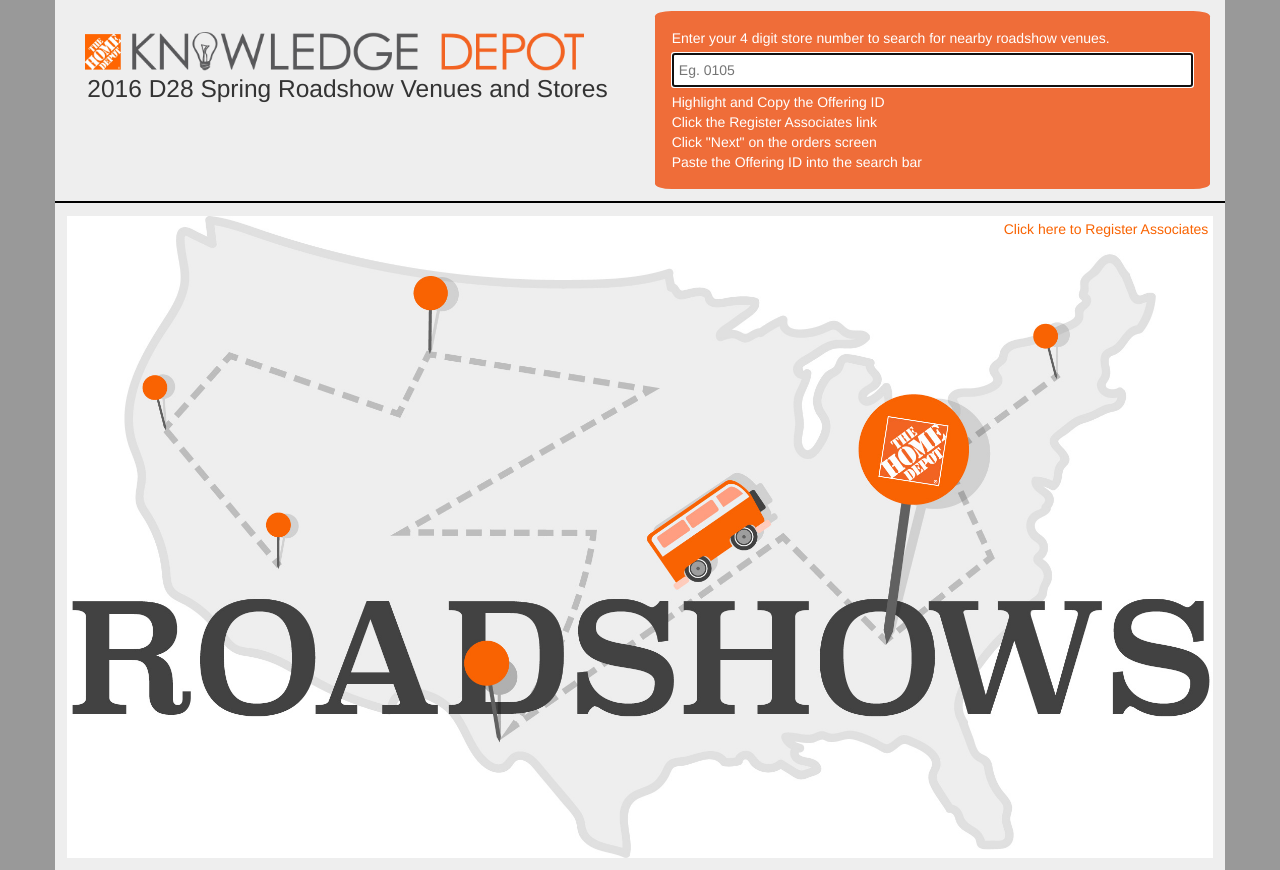
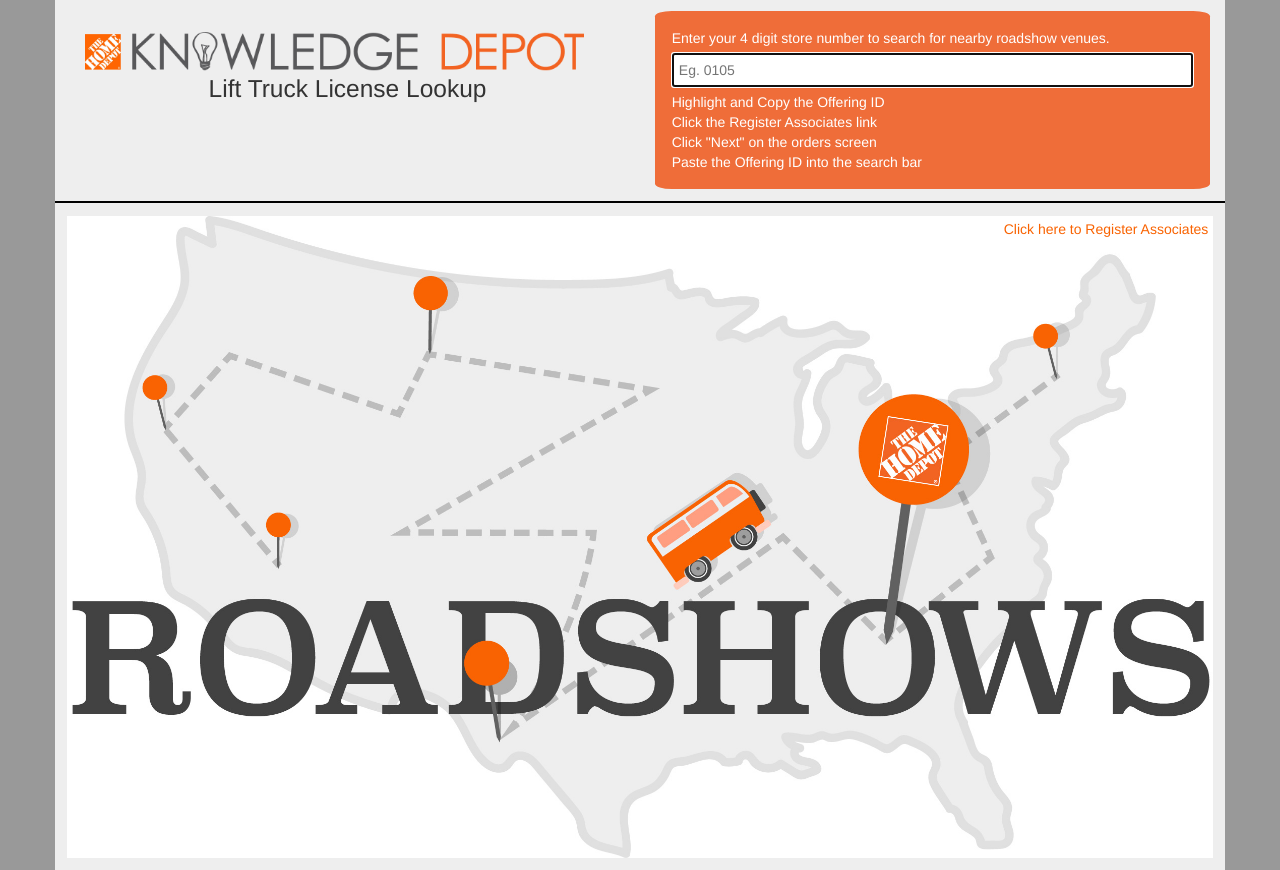
Before and after one commit to RoadshowExecution/Lookup-Tool-Test_v2, a plain HTML site: page index.html in a window 1280 px wide. Drawn offline with Linux system fonts and the light colour scheme.

Commit message:
Update index.html

```diff
--- a/index.html
+++ b/index.html
@@ -4,7 +4,7 @@
 <meta http-equiv="content-type" content="text/html; charset=UTF-8">
 <meta http-equiv="X-UA-Compatible" content="IE=edge" />
     <meta charset="utf-8">
-	<title>2015 Power Roadshow Venues and Stores</title>
+	<title>Lift Truck License Tool</title>
 	<meta name="description" content="">
 	<meta name="viewport" content="width=device-width" />
 	<link rel="stylesheet" href="./css/bootstrap.min.css" />
@@ -45,8 +45,8 @@
 				</div>
 				<div id="title" class="col-xs-12 col-sm-12 col-md-12">
 
-					<h3 id="materialHeader" style="text-align:center;">2016 D28 Spring Roadshow Venues and Stores</h3>
-					<h5 id="mobileMaterialHeader" style="text-align:left; padding-left:10%; font-size:1.2em">2016 D28 Spring Roadshow Venues and Stores</h5>
+					<h3 id="materialHeader" style="text-align:center;">Lift Truck License Lookup</h3>
+					<h5 id="mobileMaterialHeader" style="text-align:left; padding-left:10%; font-size:1.2em">Lift Truck License Lookup</h5>
 				</div>
 
 			</div>
```
